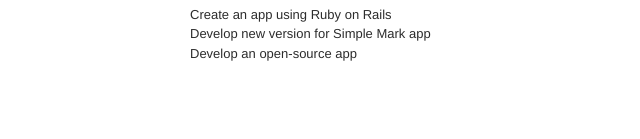
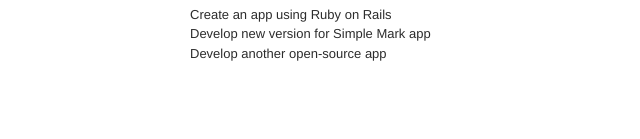
Before and after one commit to cuneytcelebican/cuneytcelebican.github.io, a plain HTML site: page index.html in a window 1280 px wide. Shown: the part 1455-1594 px from the top of the page, 275-915 px from the left. Drawn offline with nearby package versions, Linux system fonts and the light colour scheme.

Commit message:
Update index.html

```diff
--- a/index.html
+++ b/index.html
@@ -277,7 +277,7 @@
                 goals: [
                     "Create an app using Ruby on Rails",
                     "Develop new version for Simple Mark app",
-                    "Develop an open-source app"
+                    "Develop another open-source app"
                 ]
             }
 
```
